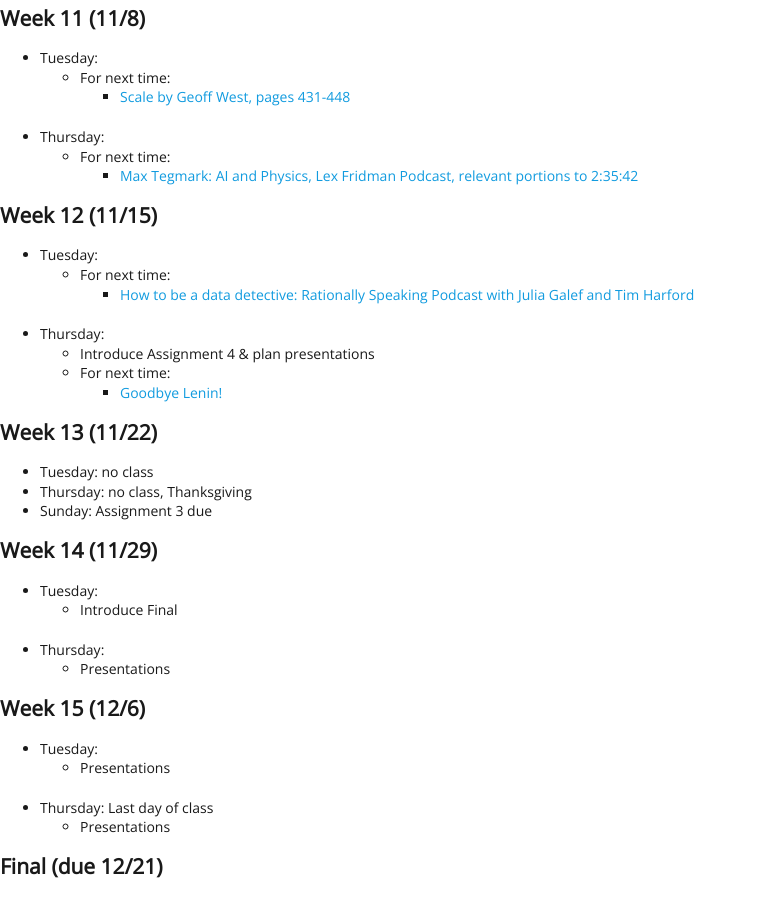
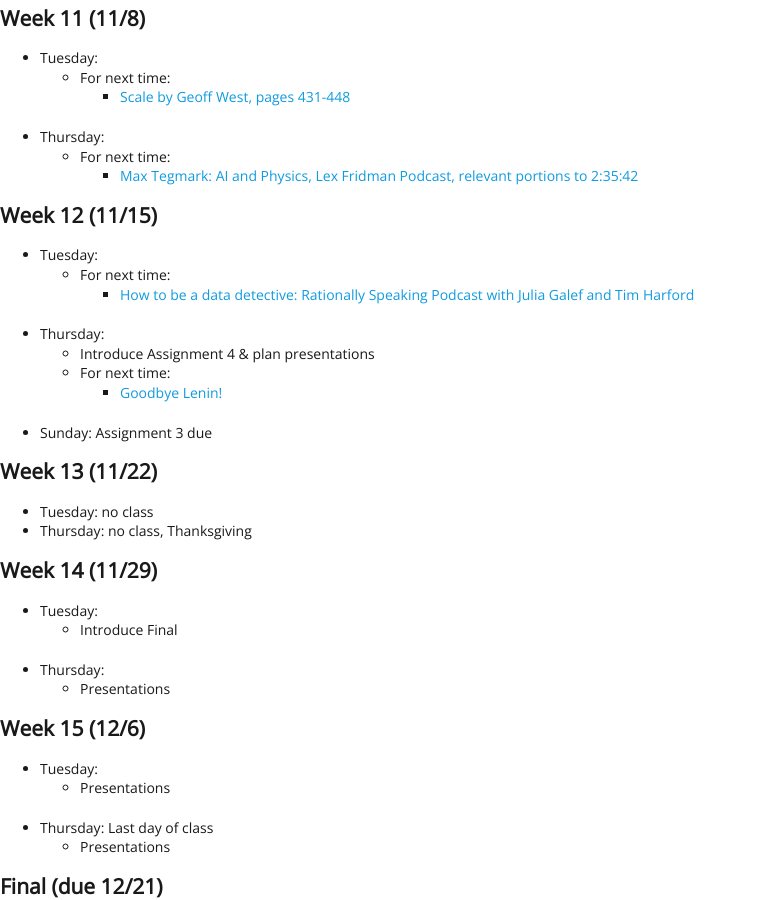
Before and after one commit to EMBrewer/dat150, a Jekyll site: the page built from _posts/2021-09-27-Schedule.md, in a window 1280 px wide and 900 px high, scrolled down 2238 px. Shown: the whole window, without its empty margins (0-757 px from the left). Built offline with Jekyll 4.4.1, drawn with Linux system fonts in a browser that asks for light colours; our own code applies the rules of GitHub Pages for plain Markdown files.

```diff
--- a/_posts/2021-09-27-Schedule.md
+++ b/_posts/2021-09-27-Schedule.md
@@ -107,11 +107,11 @@
 	- Introduce Assignment 4 & plan presentations
 	- For next time:
 		- [Goodbye Lenin!](https://www.youtube.com/watch?v=qQvzOipkkNM)
+- Sunday: Assignment 3 due
 
 ## Week 13 (11/22)
 - Tuesday: no class
 - Thursday: no class, Thanksgiving
-- Sunday: Assignment 3 due
 
 ## Week 14 (11/29)
 - Tuesday:
```
